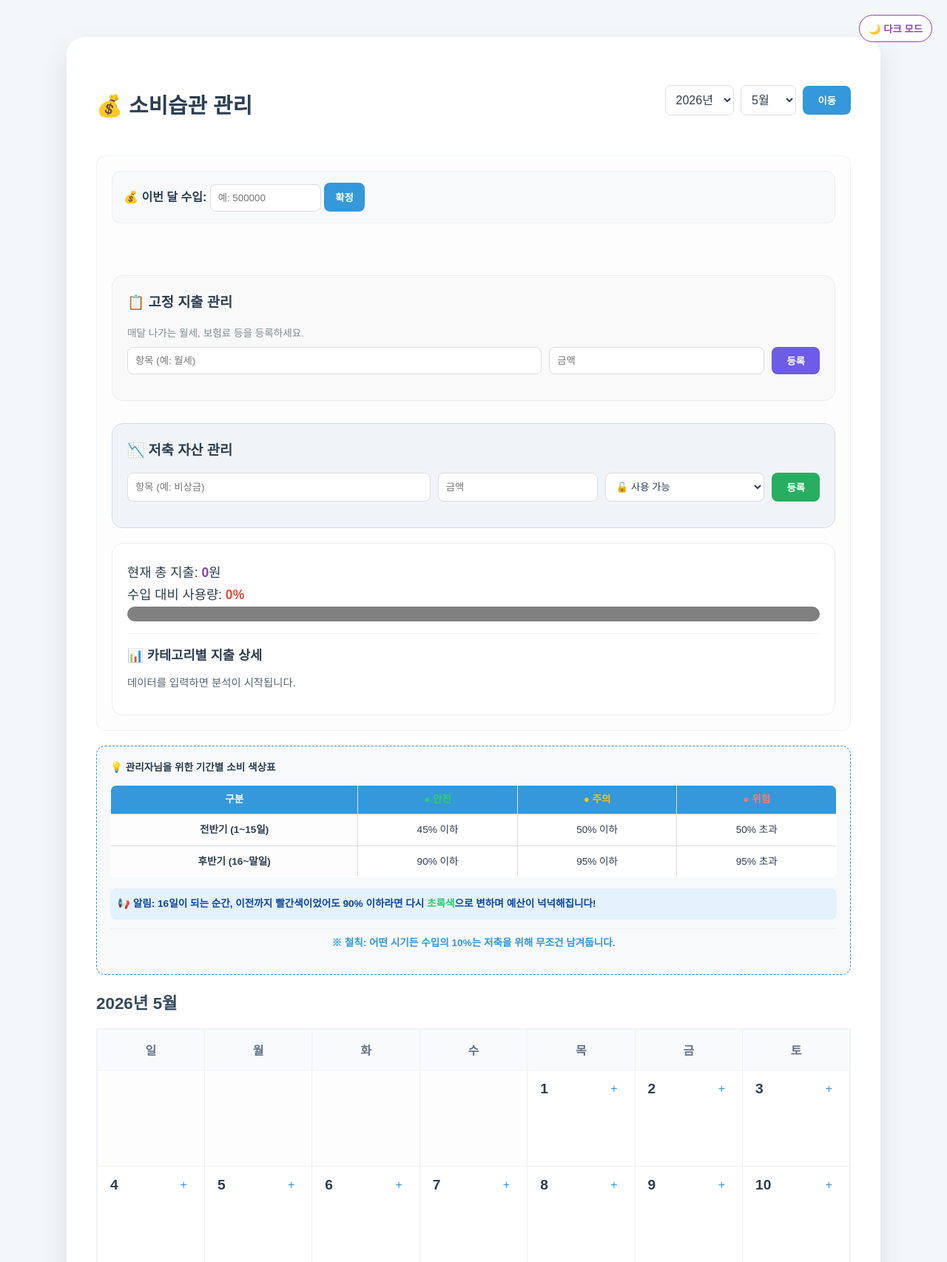
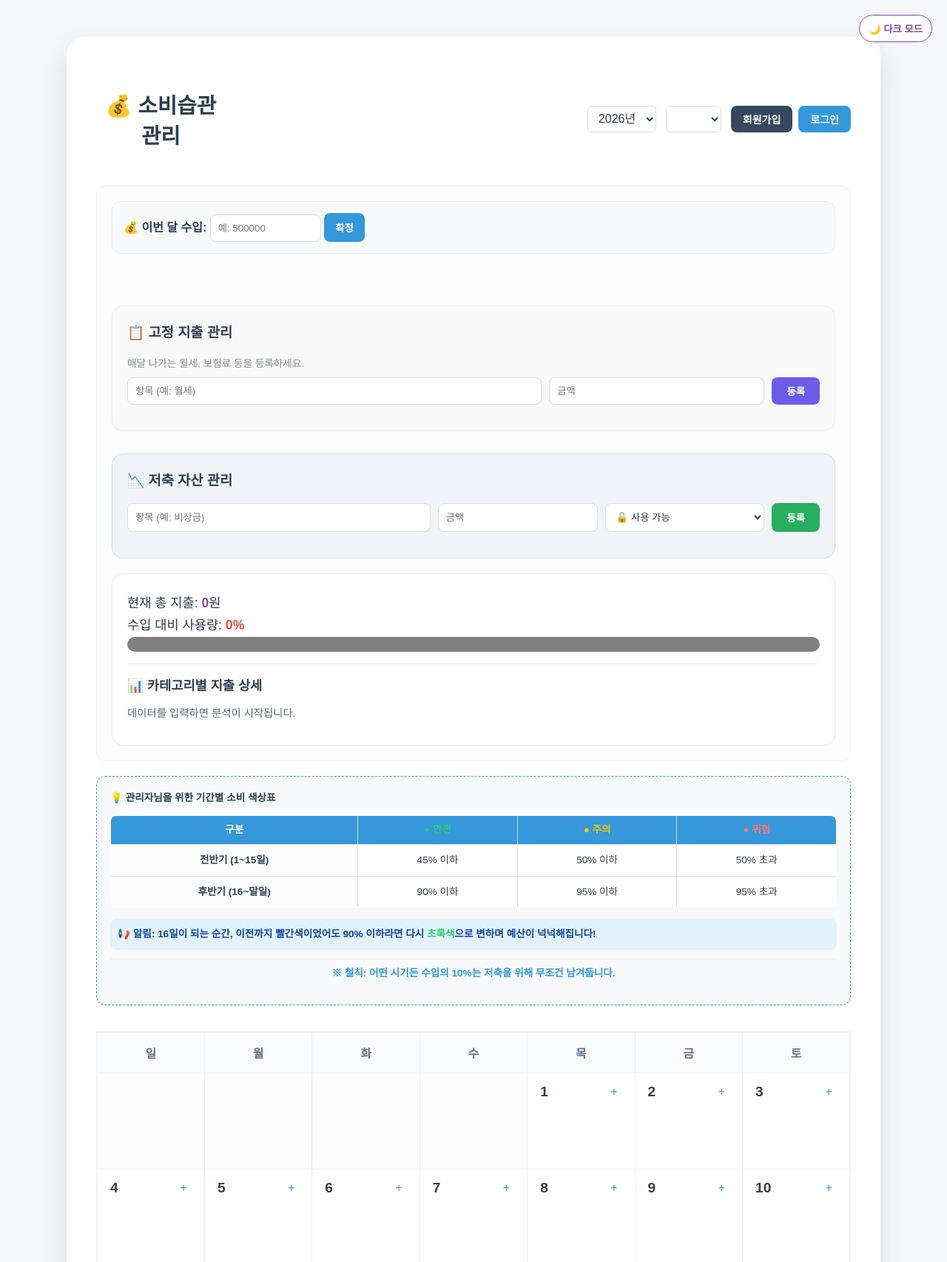
Before and after one commit to kaisa12257/my_spending_app, a Flask app: page / in a window 1280 px wide. Shown: the top 1706 px of the page at 74% size. Run offline with Flask 3, Linux system fonts and the light colour scheme; some web fonts are replaced.

Commit message:
Update index.html

```diff
--- a/templates/index.html
+++ b/templates/index.html
@@ -126,68 +126,66 @@
     </div>
     <div class="container">
         <header>
-            <!-- 제목 옆에 이름이 들어갈 span 태그를 꼭 추가하세요 -->
+<!-- 상단 메인 타이틀 -->
 <h1 id="mainTitle" style="text-align: center; color: #2c3e50; margin-top: 30px;">
     💰 소비습관 관리 <span id="userNameDisplay" style="font-size: 0.8em; color: #7f8c8d;"></span>
 </h1>
-            <div style="display: flex; align-items: center; gap: 15px;">
-
-
-            <form action="/" method="get" class="date-picker">
-                <select name="year">
-
-                    <option value="2020" >2020년</option>
-
-                    <option value="2021" >2021년</option>
-
-                    <option value="2022" >2022년</option>
-
-                    <option value="2023" >2023년</option>
-
-                    <option value="2024" >2024년</option>
-
-                    <option value="2025" >2025년</option>
-
-                    <option value="2026" selected>2026년</option>
-
-                    <option value="2027" >2027년</option>
-
-                    <option value="2028" >2028년</option>
-
-                    <option value="2029" >2029년</option>
-
-                    <option value="2030" >2030년</option>
-
-                </select>
-                <select name="month">
-
-                    <option value="1" >1월</option>
-
-                    <option value="2" >2월</option>
-
-                    <option value="3" >3월</option>
-
-                    <option value="4" >4월</option>
-
-                    <option value="5" selected>5월</option>
-
-                    <option value="6" >6월</option>
-
-                    <option value="7" >7월</option>
-
-                    <option value="8" >8월</option>
-
-                    <option value="9" >9월</option>
-
-                    <option value="10" >10월</option>
-
-                    <option value="11" >11월</option>
-
-                    <option value="12" >12월</option>
-
-                </select>
-                <button type="submit">이동</button>
-            </form>
+
+<!-- 달력 바로 위 조작 줄 -->
+<div class="calendar-nav" style="display: flex; justify-content: space-between; align-items: center; width: 100%; margin-top: 20px; margin-bottom: 10px;">
+
+    <!-- [왼쪽] 현재 달력 날짜 제목 -->
+    <h2 id="calendarTitle" style="margin: 0; font-size: 24px; color: #2c3e50; font-weight: bold;">
+
+    </h2>
+
+    <!-- [오른쪽] 날짜 선택 (변경 시 즉시 이동) -->
+    <form action="/" method="get" class="date-picker" style="display: flex; gap: 8px; margin: 0;">
+        <!-- 연도 선택: onchange 추가 -->
+        <select name="year" onchange="this.form.submit()" style="padding: 6px 10px; border-radius: 6px; border: 1px solid #ddd;">
+            <option value="2020">2020년</option>
+            <option value="2021">2021년</option>
+            <option value="2022">2022년</option>
+            <option value="2023">2023년</option>
+            <option value="2024">2024년</option>
+            <option value="2025">2025년</option>
+            <option value="2026" selected>2026년</option>
+            <option value="2027">2027년</option>
+            <option value="2028">2028년</option>
+            <option value="2029">2029년</option>
+            <option value="2030">2030년</option>
+        </select>
+
+        <!-- 월 선택: onchange 추가 -->
+        <select name="month" onchange="this.form.submit()" style="padding: 6px 10px; border-radius: 6px; border: 1px solid #ddd;">
+            <option value="{{ m }}" {% if m == current_month %}selected{% endif %}>
+            <option value="1">1월</option>
+            <option value="2">2월</option>
+            <option value="3">3월</option>
+            <option value="4">4월</option>
+            <option value="5">5월</option>
+            <option value="6">6월</option>
+            <option value="7">7월</option>
+            <option value="8">8월</option>
+            <option value="9">9월</option>
+            <option value="10">10월</option>
+            <option value="11">11월</option>
+            <option value="12">12월</option>
+        </select>
+
+        <!-- 버튼은 나중에 기능을 넣으실 수 있도록 일단 type="submit"으로 유지하거나 필요 없으면 지우셔도 됩니다 -->
+        <!-- 기존 이동 버튼 영역을 대체 -->
+<div class="auth-buttons" style="display: flex; gap: 8px;">
+    <button onclick="openSignupModal()"
+            style="padding: 8px 16px; background: #34495e; color: white; border: none; border-radius: 8px; cursor: pointer; font-size: 14px; font-weight: bold;">
+        회원가입
+    </button>
+    <button onclick="openLoginModal()"
+            style="padding: 8px 16px; background: #3498db; color: white; border: none; border-radius: 8px; cursor: pointer; font-size: 14px; font-weight: bold;">
+        로그인
+    </button>
+</div>
+</div>
         </header>
 <!-- 수입 입력 및 지출 현황 대시보드 추가 -->
 <section class="income-dashboard">
@@ -294,7 +292,10 @@
 </section>
         <main>
             <div class="calendar-header">
-                <h2>2026년 5월</h2>
+               <!-- 상단 버튼 영역 -->
+<div class="top-menu-bar" style="display: flex; align-items: center; gap: 10px; margin-bottom: 15px;">
+
+</div>
             </div>
 
             <table class="calendar">
@@ -1521,6 +1522,17 @@
 
 
     closeSignupModal();
+}
+// 회원가입 모달 열기
+function openSignupModal() {
+    const modal = document.getElementById('signupModal');
+    if (modal) modal.style.display = 'block';
+}
+
+// 로그인 모달 열기
+function openLoginModal() {
+    const modal = document.getElementById('loginModal');
+    if (modal) modal.style.display = 'block';
 }
     </script>
 <div id="detailOverlay" class="popup-overlay" onclick="closeDetailPopup()"></div>
```
